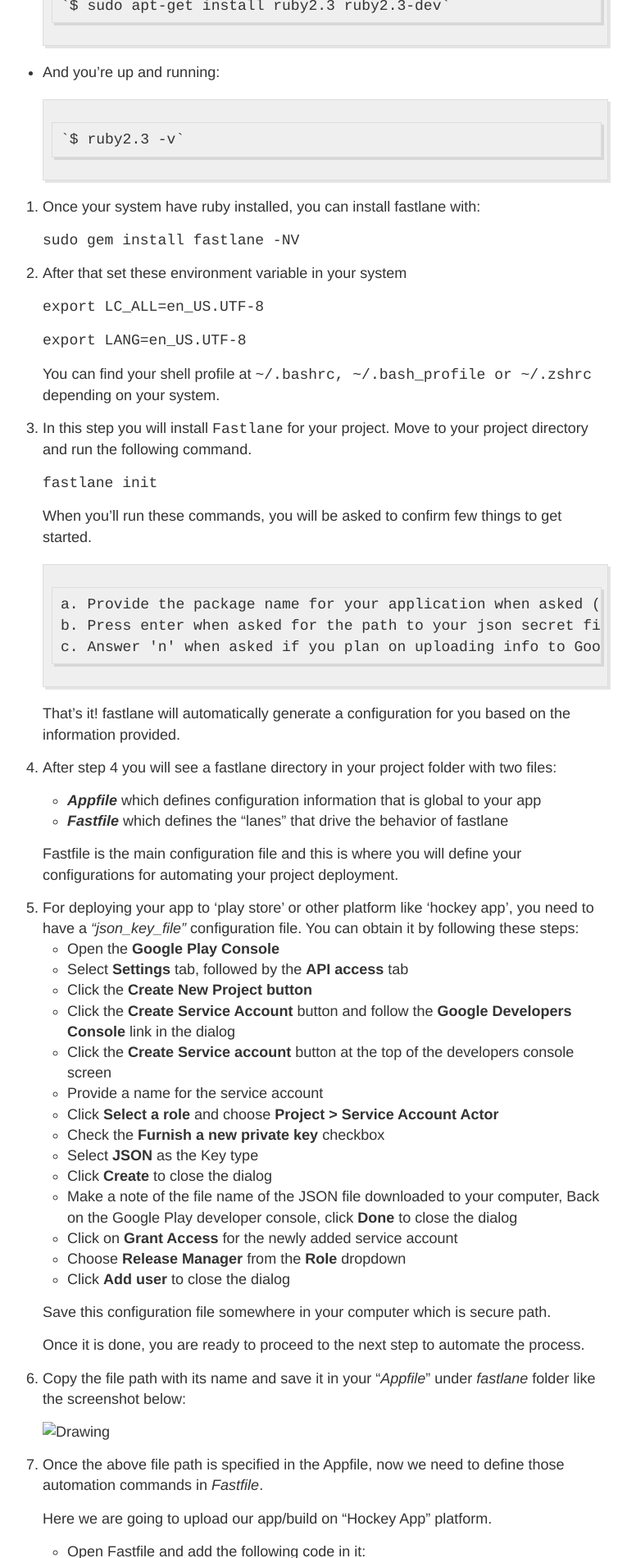
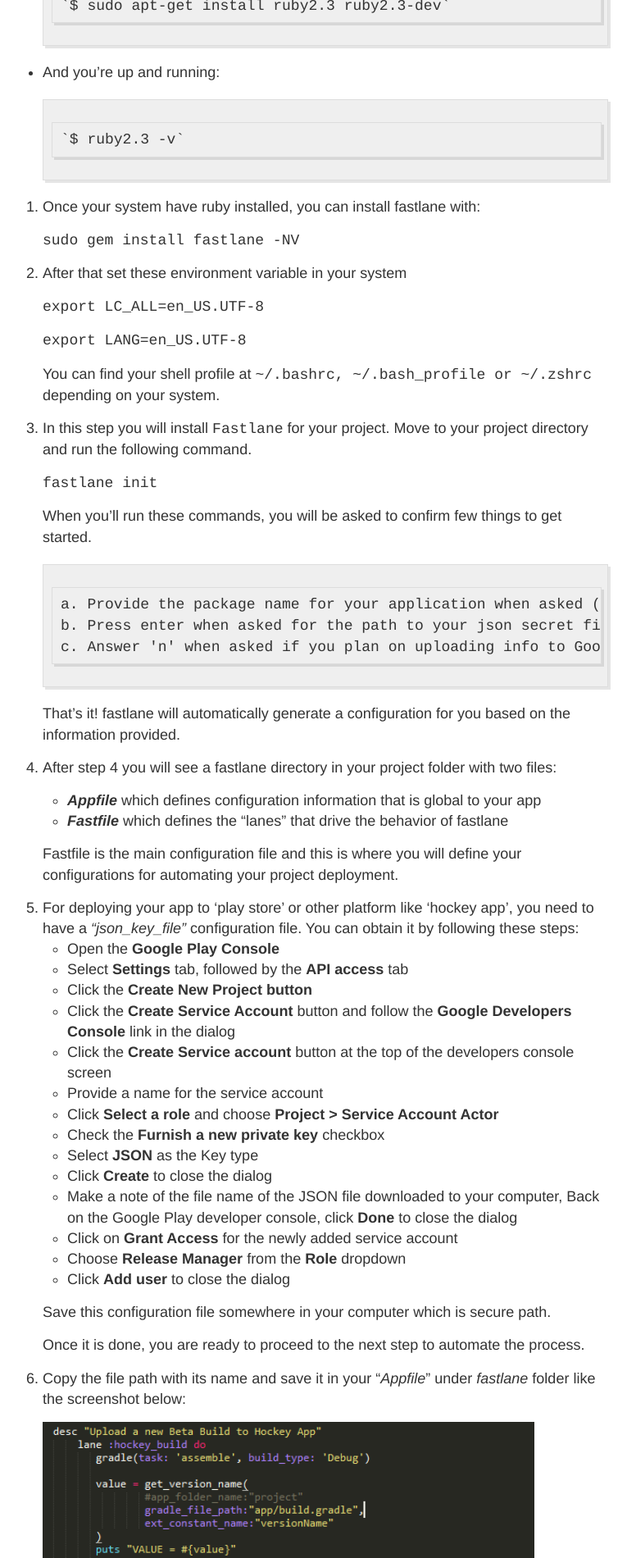
Before and after one commit to BobbySandhu/bobbysandhu.github.io, a Jekyll site: the page built from _posts/2018-04-16-Fastlane - Automate your android build deployment.md, in a window 1280 px wide. Shown: the part 1429-3329 px from the top of the page at 82% size, without its empty margins (258-1034 px from the left). Built offline with Jekyll 4.4.1, drawn with Linux system fonts in a browser that asks for light colours; our own code applies the rules of GitHub Pages for plain Markdown files; grey boxes are pictures that could not be loaded.

Commit message:
Refactor: Fastlane Blog: Fixed images not showing

```diff
--- a/_posts/2018-04-16-Fastlane - Automate your android build deployment.md
+++ b/_posts/2018-04-16-Fastlane - Automate your android build deployment.md
@@ -99,7 +99,7 @@ If you’re on *Linux* (we are using *Ubuntu*), then here are the steps you can
 
 7. Copy the file path with its name and save it in your “*Appfile*” under *fastlane* folder like the screenshot below:
 
-    <img src="/static/google_file.png" alt="Drawing" style="width: 600px;"/>
+    <img src="/images/google_file.png" alt="Drawing" style="width: 600px;"/>
 
 8. Once the above file path is specified in the Appfile, now we need to define those automation commands in *Fastfile*.
 
@@ -107,7 +107,7 @@ If you’re on *Linux* (we are using *Ubuntu*), then here are the steps you can
 
     - Open Fastfile and add the following code in it:
 
-      <img src="/static/code.png" alt="Drawing" style="width: 600px;"/>
+      <img src="/images/code.png" alt="Drawing" style="width: 600px;"/>
 
     Important things to notice in the code above:
     - *lane:* defines the name of this complete block of command which we will use to perform the entire automation.
```
